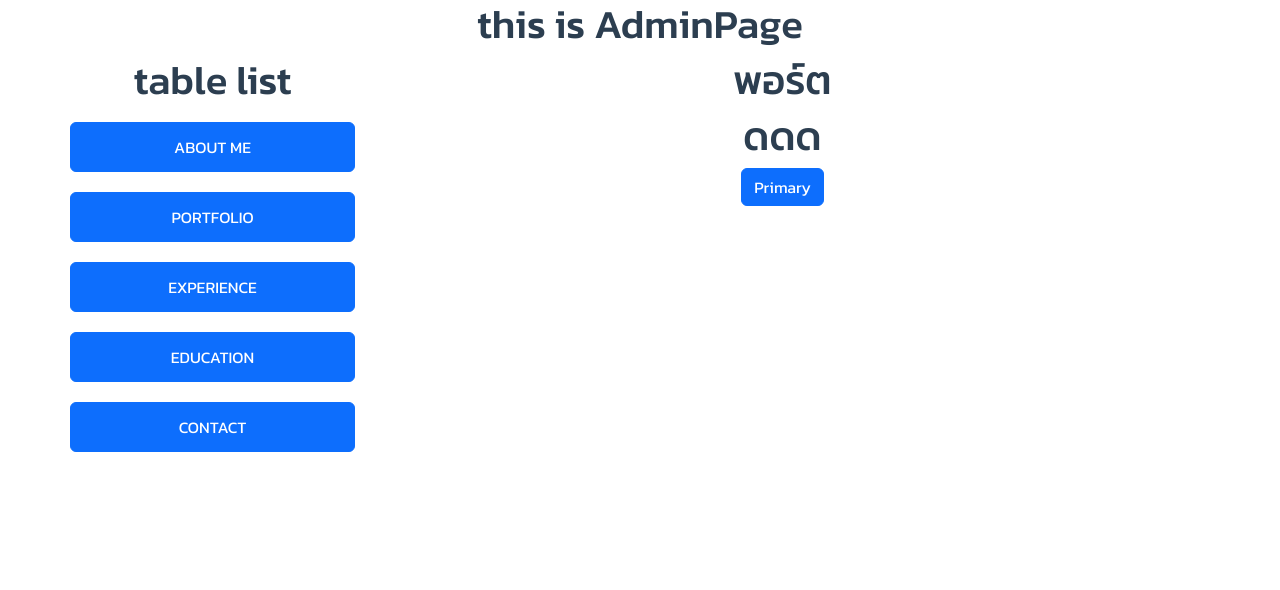
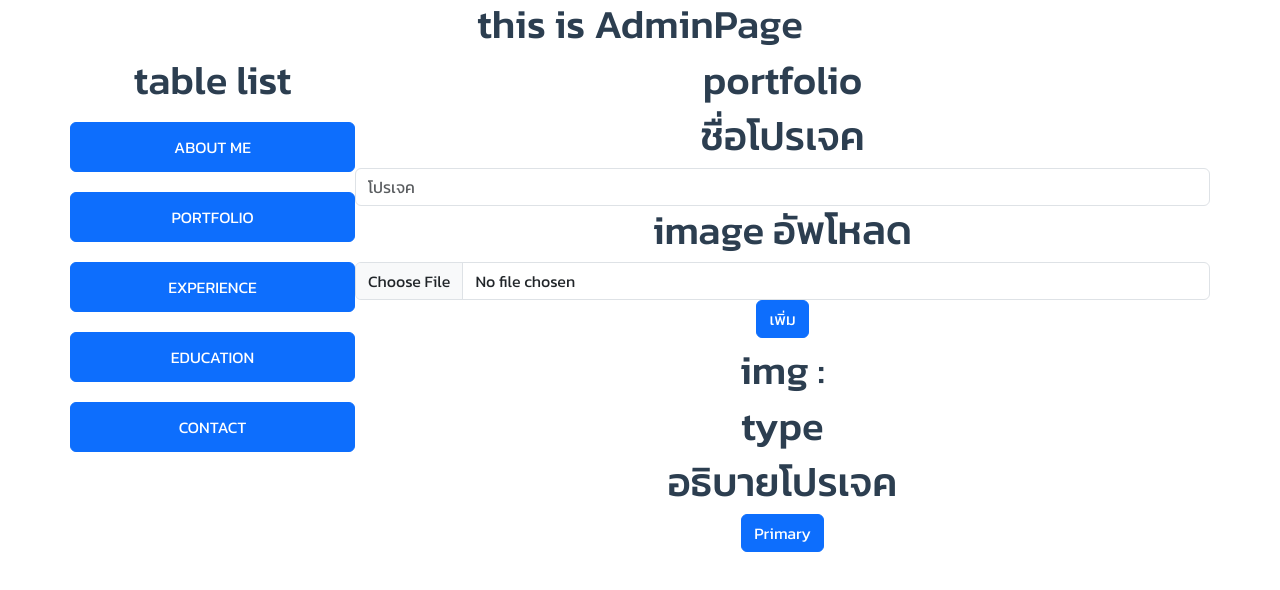
Before and after one commit to Atiprometis/vuemyport, a Vue app: page /sp-admin in a window 1280 px wide. Both pictures are taken after a click on the button "PORTFOLIO". Shown: the top 590 px of the page. Built offline with nearby package versions, Linux system fonts and the light colour scheme; no server answers; what vue-sweetalert2 would draw is missing.

Commit message:
add upload image

```diff
--- a/src/components/admin/CardAdmin.vue
+++ b/src/components/admin/CardAdmin.vue
@@ -2,6 +2,7 @@
     <div>
 
         <slot name="card-header"></slot>
+
         <slot name="card-content"></slot>
         <slot name="card-button"></slot>
     </div>
--- a/src/components/admin/component/PortfolioAll.vue
+++ b/src/components/admin/component/PortfolioAll.vue
@@ -3,10 +3,25 @@
                 <div  class="bg-t-2"></div>
                 <CardAdmin>
                     <template v-slot:card-header>
-                        <h1>พอร์ต</h1>
+                        <h1>portfolio</h1>
                     </template>
                     <template v-slot:card-content >
-                        <h1>ดดด</h1>
+                        <h1>ชื่อโปรเจค</h1>
+                        <form v-on:submit="nameproject" class="form-label">
+                            <input type="text" v-model="insertEduName" class="form-control " placeholder="โปรเจค">
+                            <h1>image อัพโหลด</h1>
+                            <input type="file"  class="form-control " @change="onFileUploadImages" placeholder="เนื้อหา">
+
+
+                            <button  type="submit"  class="btn btn-primary">เพิ่ม</button>
+
+                        </form>
+                        <img v-if="imageUrlPortfolioUpload" :src="imageUrlPortfolioUpload" alt="Preview" style=" height: 100px;width: 100px;"/>
+                        <h1>img : {{ imageUrlPortfolioUpload }}</h1>
+                        <h1>type</h1>
+                        <h1>อธิบายโปรเจค</h1>
+
+
                     </template>
                     <template v-slot:card-button >
 
@@ -25,12 +40,28 @@ import CardAdmin from '../CardAdmin.vue'
 
 export default {
   name: 'PortfolioAll',
+  data() {
+    return {
+      imageUrlPortfolioUpload: null,
+    };
+  },
   components: {
     CardAdmin,
 
   },
   methods:{
+    onFileUploadImages(event){
+        event.preventDefault();
+        const file = event.target.files[0];
 
+        if(file){
+            const render = new FileReader();
+            render.onload = (e) => {
+                this.imageUrlPortfolioUpload = e.target.result;
+            }
+            render.readAsDataURL(file);
+        }
+    },
 
 
   }
```
